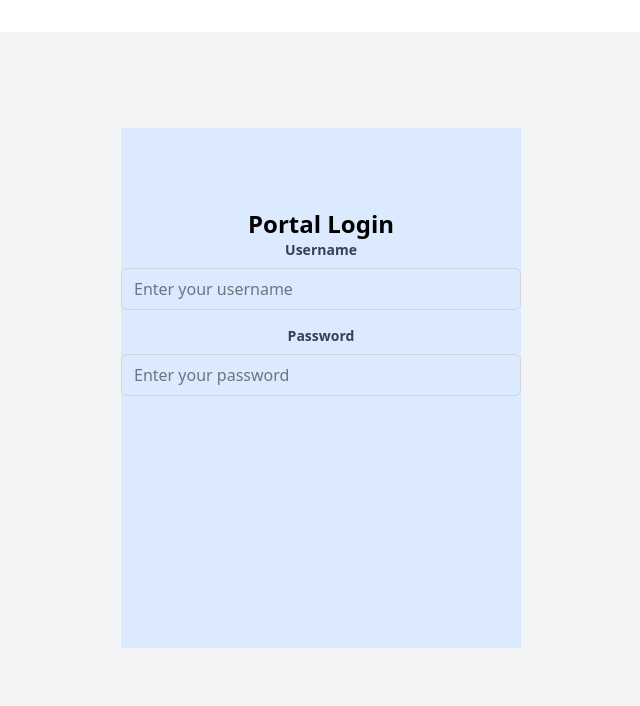
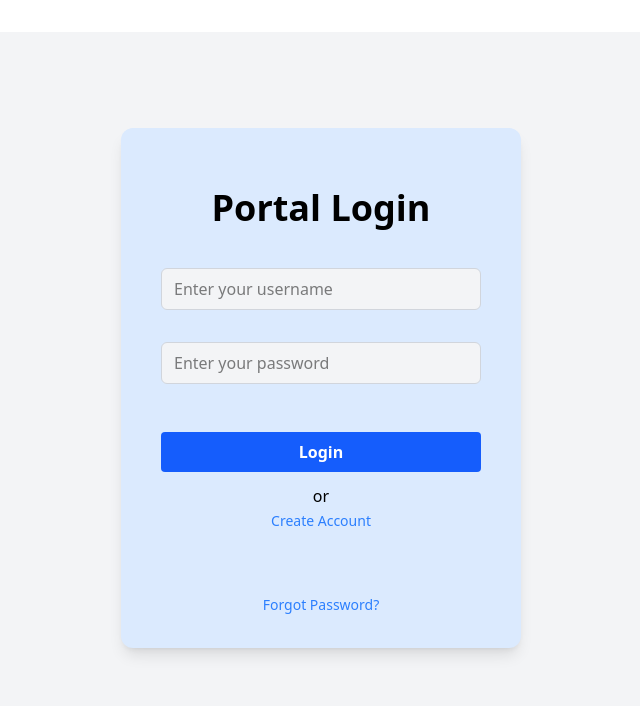
Before and after one commit to Piumalhk/Student-Portal, a React (Vite) app in the folder my-css/: page /Loging in a window 1280 px wide. Shown: the top 706 px of the page, without its empty margins (319-959 px from the left). Built offline with nearby package versions, Linux system fonts and the light colour scheme.

Commit message:
Add login button and links for account creation and password recovery

```diff
--- a/my-css/src/Pages/HomePage.jsx
+++ b/my-css/src/Pages/HomePage.jsx
@@ -22,7 +22,7 @@ export default function HomePage() {
   return (
     <div>
       <NavBar />
-      <LogingPage />
+
 
       <Link to="/Feedback">Go to Feedback Form</Link>
 
--- a/my-css/src/components/LogingForm.jsx
+++ b/my-css/src/components/LogingForm.jsx
@@ -1,35 +1,48 @@
-import React from 'react'
+import React from "react";
 
 export default function LogingForm() {
   return (
-    <div className='flex justify-center items-center mt-20'>
-        <form className='w-100 h-130 bg-blue-100  '>
-            <h2 className='text-center mt-20 font-sans text-2xl font-semibold'>Portal Login</h2>
+    <div className="flex justify-center items-center mt-20  ">
+      <form className="w-100 h-130 bg-blue-100 rounded-xl shadow-lg ">
+        <h1 className="text-center mt-15 font-sans text-4xl font-semibold">
+          Portal Login
+        </h1>
 
-            <div className="mb-4">
-          <label htmlFor="username" className="block text-gray-700 text-sm font-bold mb-2">
-            Username
-          </label>
+        <div className="mt-10 flex-column items-center justify-center px-10">
+
           <input
-            type='text'
+            type="text"
             id="username"
-            placeholder='Enter your username'
-            className='w-full px-3 py-2 border border-gray-300 rounded-md focus:outline-none focus:ring-2 focus:ring-blue-500 focus:border-transparent'
+            placeholder="Enter your username"
+            className="w-80 px-3 py-2 border bg-gray-100 border-gray-300 rounded-md focus:outline-none focus:ring-2 focus:ring-blue-500 focus:border-transparent"
           />
         </div>
 
-          <div className="mb-6">
-          <label htmlFor="password" className="block text-gray-700 text-sm font-bold mb-2">
-            Password
-          </label>
+        <div className="mt-8  flex-column items-center justify-center px-10">
+
           <input
-            type='password'
+            type="password"
             id="password"
-            placeholder='Enter your password'
-            className='w-full px-3 py-2 border border-gray-300 rounded-md focus:outline-none focus:ring-2 focus:ring-blue-500 focus:border-transparent'
+            placeholder="Enter your password"
+            className="w-full px-3 py-2 border  bg-gray-100 border-gray-300 rounded-md focus:outline-none focus:ring-2 focus:ring-blue-500 focus:border-transparent"
           />
         </div>
-        </form>
+
+        <div className="flex items-center justify-center mt-12">
+            <button type="submit" className="w-80 h-10 bg-blue-600 hover:bg-blue-500 rounded-4  text-white font-bold py-2 px-4 rounded focus:outline-none focus:shadow-outline transition duration-200">Login</button>
+        </div>
+  <div className="text-center mt-3">
+    <span>or </span><br/>
+          <a href="#" className="text-sm text-blue-500 hover:text-blue-700">
+            Create Account
+          </a>
+        </div>
+          <div className="text-center mt-15">
+          <a href="#" className="text-sm text-blue-500 hover:text-blue-700">
+            Forgot Password?
+          </a>
+        </div>
+      </form>
     </div>
-  )
+  );
 }
```
